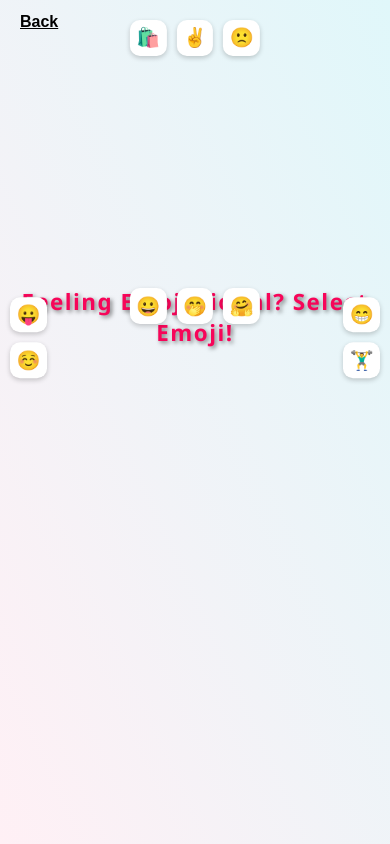
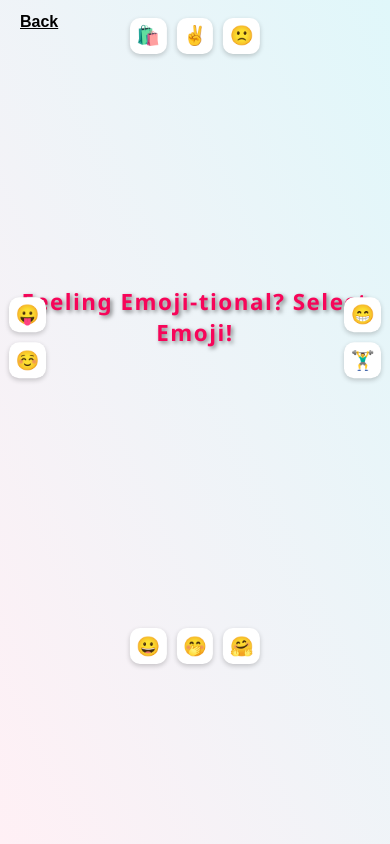
Before and after one commit to Balaji796/Meghana, a Django app: page /view in a window 390 px wide. Run offline with Django 4.2, Linux system fonts and the light colour scheme.

Commit message:
Update emoji.html

```diff
--- a/meghana/templates/emoji.html
+++ b/meghana/templates/emoji.html
@@ -47,13 +47,13 @@
     }
 
     .top {
-      top: 20px;
+      top: 18px;
       left: 50%;
       transform: translateX(-50%);
     }
 
     .bottom {
-      bottom: 800px; /* Moved higher from 100px */
+      bottom: 600px; /* Moved higher from 100px */
       left: 50%;
       transform: translateX(-50%);
       flex-wrap: wrap;
@@ -61,14 +61,14 @@
     }
 
     .left {
-      left: 10px;
+      left: 9px;
       top: 40%;
       transform: translateY(-50%);
       flex-direction: column;
     }
 
     .right {
-      right: 10px;
+      right: 9px;
       top: 40%;
       transform: translateY(-50%);
       flex-direction: column;
@@ -126,7 +126,7 @@
       }
 
       .bottom {
-        bottom: 520px; /* Even higher on small screens */
+        bottom: 180px; /* Even higher on small screens */
       }
 
       body {
```
